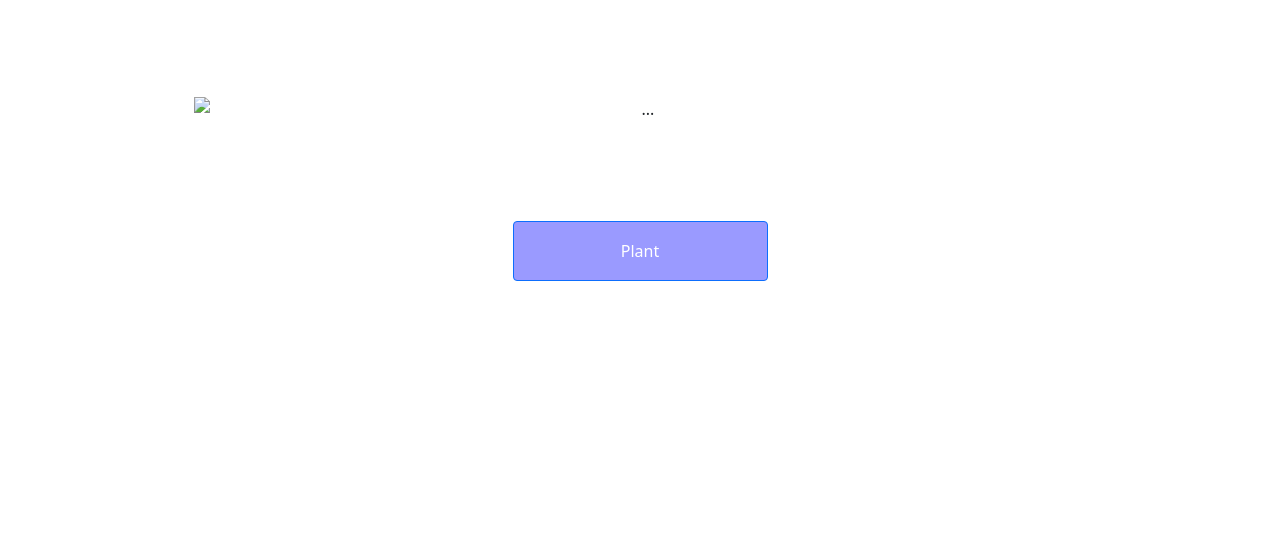
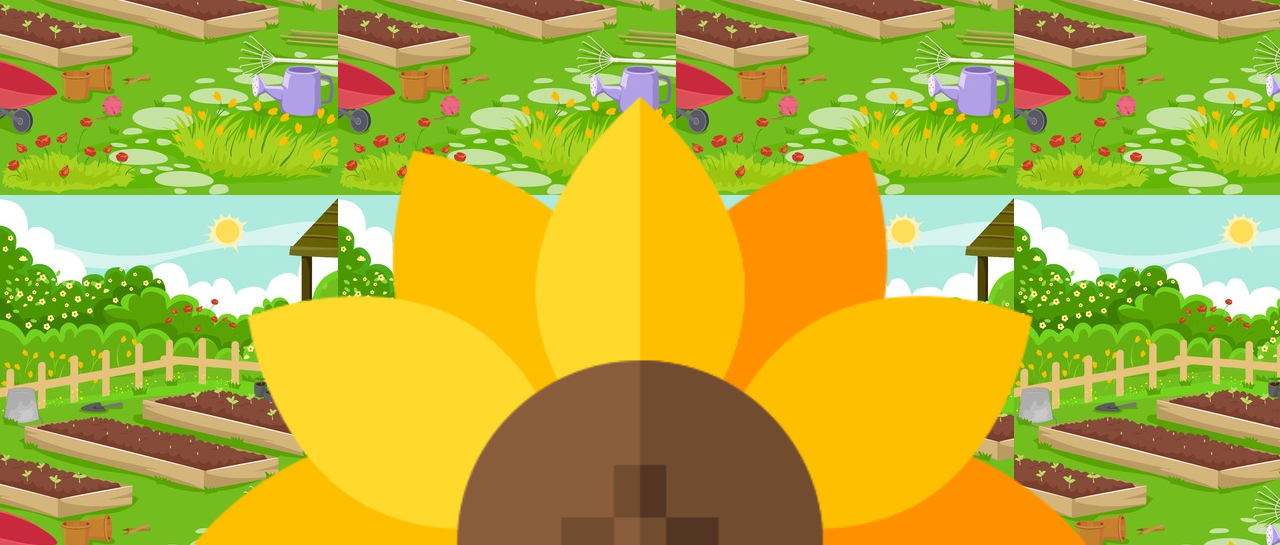
Before and after one commit to MattFlores15/reward, a plain HTML site: page reward-add.html in a window 1280 px wide. Shown: the part 255-800 px from the top of the page. Drawn offline with nearby package versions, Linux system fonts and the light colour scheme.

Commit message:
Added a background image for demonstration
Tessa wanted to know how to add a background to the whole page, so I made a demonstration in the reward-add.html page.

```diff
--- a/reward-add.html
+++ b/reward-add.html
@@ -29,7 +29,7 @@
                     </p>
             </div>
 
-            <img class="img-fluid img-resize" src="sunflower-add.png" alt="..." /> <!-- Updated class to img-resize -->
+            <img class="img-fluid img-resize" src="images/plants/sunflower-add.png" alt="..." /> <!-- Updated class to img-resize -->
 
             <a href="garden-sunflowera-add.html"><button type="button"   class="btn btn-primary" data-mdb-ripple-init style="width: 255px; height: 60px; background-color: #9A9AFF;" >Plant</button></a>
         </div>
@@ -37,3 +37,9 @@
    <script src="js/scripts.js" type="text/javascript"></script>
 </body>
 </html>
+
+<style>
+    body {
+      background-image: url('/images/garden.jpg');
+    }
+    </style>
```
